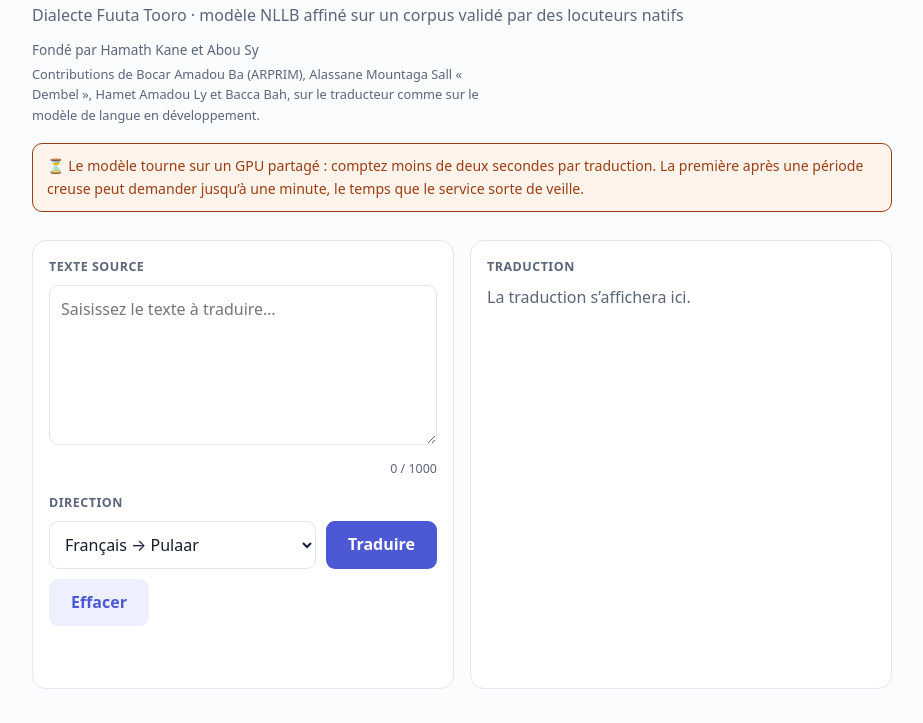
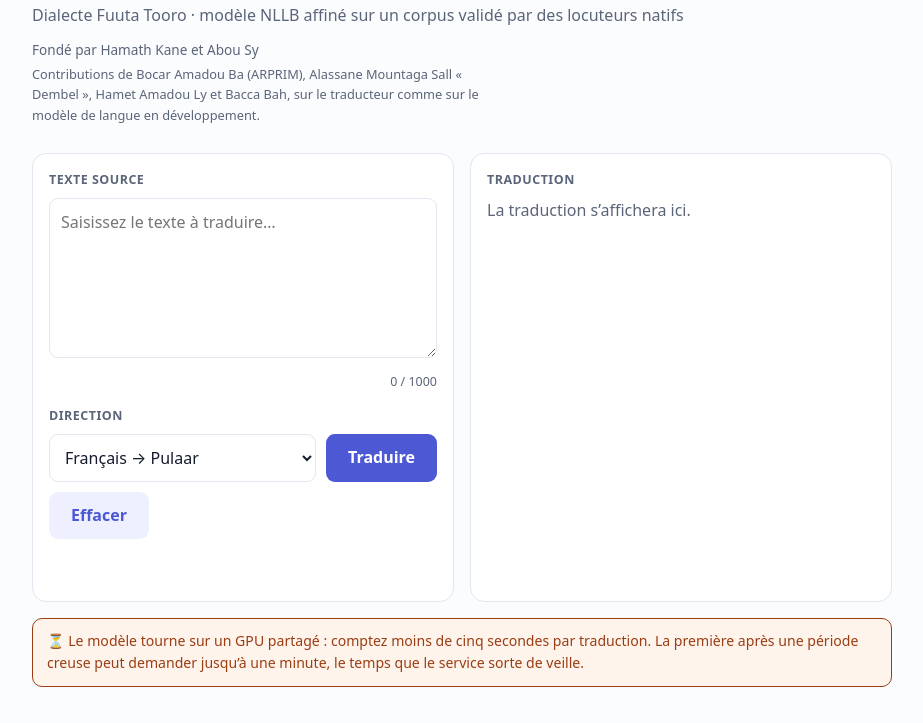
Before and after one commit to kawkumputer/pulaar-translate, a website: page public/index.html in a window 1280 px wide. Shown: the part 77-800 px from the top of the page, without its empty margins (178-1101 px from the left). Drawn offline with Linux system fonts and the light colour scheme.

Commit message:
change: avis de délai sous la traduction, et cinq secondes annoncées
Le bandeau passe de l'en-tête au bas de page, sous la grille. Il n'est utile
qu'une fois qu'on attend une réponse : en tête, il occupait la place avant même
qu'on ait tapé quoi que ce soit, et annonçait une lenteur là où le visiteur
cherchait le champ de saisie.

« Moins de cinq secondes » remplace « moins de deux ». Les dix mesures du
2026-09-19 donnaient une médiane de 0,7 s mais un maximum de 4,8 s au premier
appel — que « deux » dépassait. Le chiffre annoncé doit rester au-dessus du
mesuré, jamais l'inverse.

Co-Authored-By: Claude Opus 5 <noreply@anthropic.com>

```diff
--- a/public/i18n.js
+++ b/public/i18n.js
@@ -37,9 +37,10 @@ export const TEXTES = {
     'credits.avec':     'Contributions de Bocar Amadou Ba (ARPRIM), Alassane Mountaga Sall « Dembel », Hamet Amadou Ly et Bacca Bah, sur le traducteur comme sur le modèle de langue en développement.',
     // Mesuré le 2026-09-19 sur dix traductions, après le chargement du modèle
     // en float16 : médiane 0,7 s, maximum 4,8 s sur le tout premier appel.
-    // Le chiffre annoncé doit rester au-dessus du mesuré, jamais l'inverse :
-    // c'est le doute sur une panne qui fait fermer l'onglet.
-    'avis':             'Le modèle tourne sur un GPU partagé : comptez moins de deux secondes par traduction. La première après une période creuse peut demander jusqu’à une minute, le temps que le service sorte de veille.',
+    // Cinq secondes couvrent donc le pire cas observé, là où « deux » le
+    // dépassait. Le chiffre annoncé doit rester au-dessus du mesuré, jamais
+    // l'inverse : c'est le doute sur une panne qui fait fermer l'onglet.
+    'avis':             'Le modèle tourne sur un GPU partagé : comptez moins de cinq secondes par traduction. La première après une période creuse peut demander jusqu’à une minute, le temps que le service sorte de veille.',
     'label.source':     'Texte source',
     'label.traduction': 'Traduction',
     'label.direction':  'Direction',
--- a/public/index.html
+++ b/public/index.html
@@ -58,9 +58,10 @@
   .langues button[aria-pressed="true"]{
     background:var(--accent-clair); color:var(--accent); border-color:transparent;
   }
+  /* Sous la grille, avec le meme espacement qu'entre les deux cartes. */
   .avis{
     background:var(--alerte-fond); color:var(--alerte); border:1px solid currentColor;
-    border-radius:10px; padding:11px 14px; font-size:.88rem; margin:18px 0 0;
+    border-radius:10px; padding:11px 14px; font-size:.88rem; margin:16px 0 0;
   }
   .grille{display:grid; grid-template-columns:1fr 1fr; gap:16px; margin-top:22px}
   @media (max-width:720px){ .grille{grid-template-columns:1fr} }
@@ -129,7 +130,6 @@
       </div>
       <nav class="langues" id="langues"></nav>
     </div>
-    <p class="avis">⏳ <span data-i18n="avis">Le modèle tourne sur un GPU partagé : comptez moins de deux secondes par traduction. La première après une période creuse peut demander jusqu’à une minute, le temps que le service sorte de veille.</span></p>
   </header>
 
   <main class="grille">
@@ -184,6 +184,12 @@
       </div>
     </section>
   </main>
+
+  <!-- L'avis de délai vit sous la traduction, pas en tête : il n'est utile
+       qu'une fois qu'on attend une réponse. En haut de page, il occupait la
+       place avant même qu'on ait tapé quoi que ce soit, et annonçait une
+       lenteur là où le visiteur cherchait le champ de saisie. -->
+  <p class="avis">⏳ <span data-i18n="avis">Le modèle tourne sur un GPU partagé : comptez moins de cinq secondes par traduction. La première après une période creuse peut demander jusqu’à une minute, le temps que le service sorte de veille.</span></p>
 
   <!-- Vercel Web Analytics : sans cookie et sans donnée personnelle, donc pas
        de bandeau de consentement à afficher. Le script n'est servi que si
```
